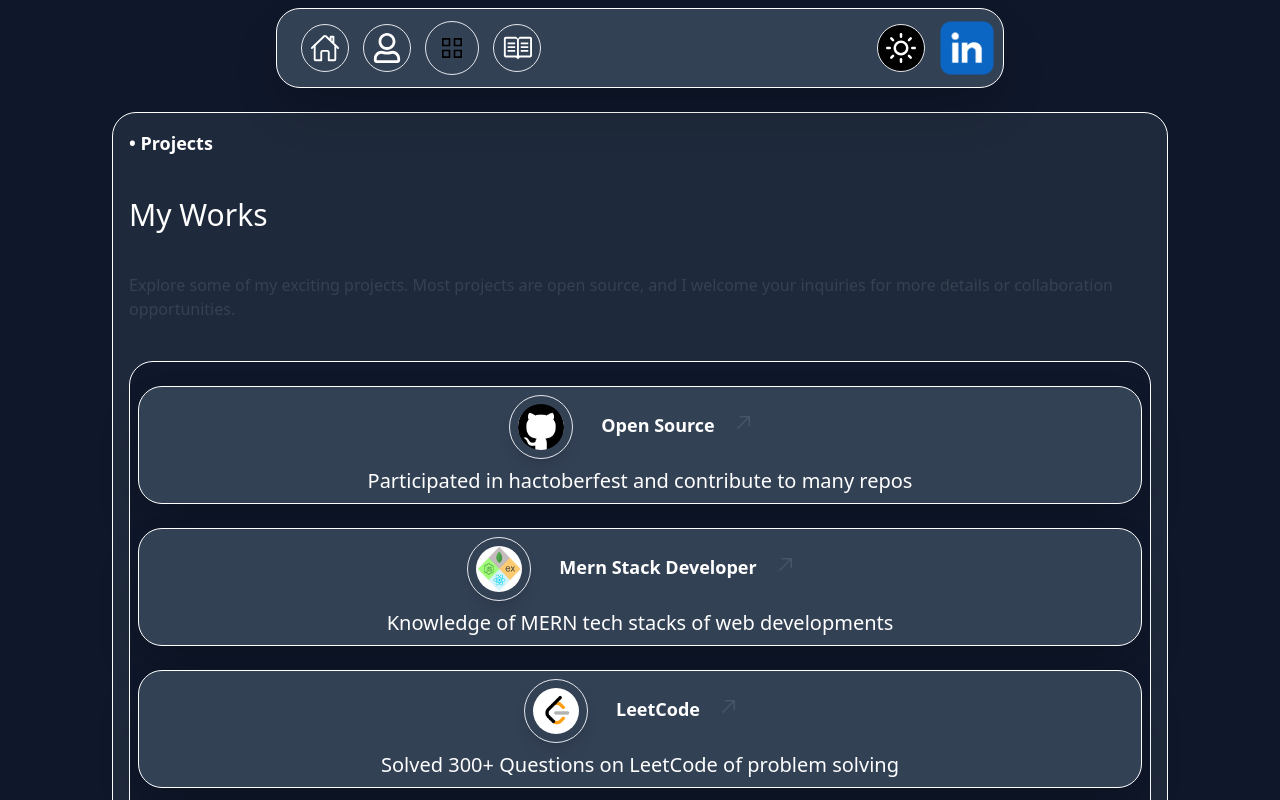
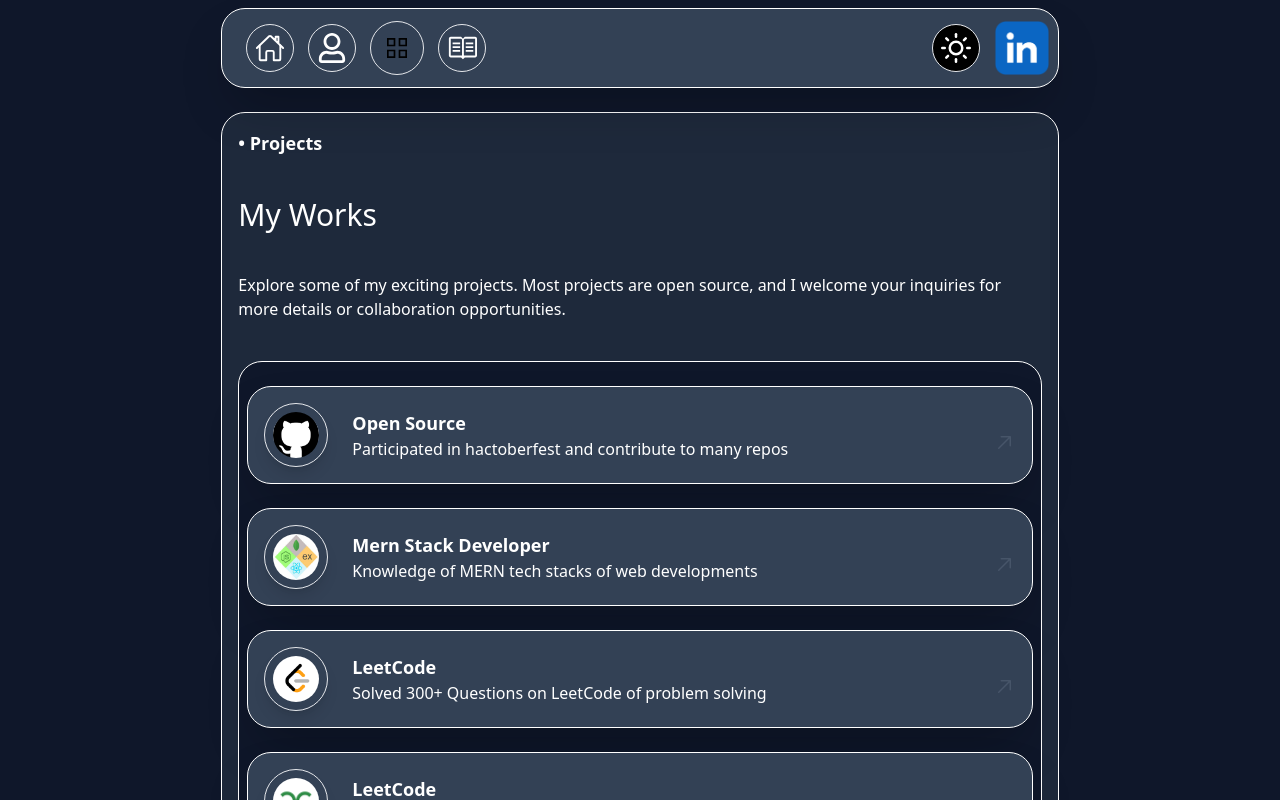
Before and after one commit to sachinGurjar17/Sachin_Singh, a React (Vite) app: page /Sachin_Singh/projects in a window 1280 px wide. Shown: the top 800 px of the page. Built offline with nearby package versions, Linux system fonts and the light colour scheme.

Commit message:
some more features

```diff
--- a/package.json
+++ b/package.json
@@ -19,7 +19,9 @@
     "react-dom": "^18.2.0",
     "react-icons": "^4.12.0",
     "react-router-dom": "^6.20.1",
-    "react-router-scroll-top": "^0.3.1"
+    "react-router-scroll-top": "^0.3.1",
+    "react-simple-typewriter": "^5.0.1",
+    "typewriter-effect": "^2.21.0"
   },
   "devDependencies": {
     "@types/react": "^18.2.37",
--- a/src/components/About.jsx
+++ b/src/components/About.jsx
@@ -3,8 +3,8 @@
 
 function About(){
     return (
-        <>
-            <div className=" bg-white flex flex-col  space-y-10 rounded-3xl mt-28  flex-wrap  mx-6  md:mx-28 sm:mx-18  pb-6  dark:dark:bg-slate-800 dark:text-white  dark:border-white dark:border dark:border-solid  text-md text-gray-700 font-medium p-4 shadow-2xl">
+        <div className="w-full lg:w-2/3">
+            <div className=" mx-2 bg-white flex flex-col  space-y-10 rounded-3xl mt-28  flex-wrap  pb-6  dark:dark:bg-slate-800 dark:text-white  dark:border-white dark:border dark:border-solid  text-md text-gray-700 font-medium p-4 shadow-2xl">
                 <p className="text-lg text-black font-semibold  dark:text-white">• About</p>
                 <h2 className="text-xl sm:text-4xl font-bold text-black dark:text-white">It's me, Sachin!</h2>
                 <p>I am a Software Developer at Oracle. Previously, I had interned at Oracle and before that at Newzera (a robo-journalism startup). The uniqueness comes from my work experience in a large tech company as well as in a startup. I graduated with a bachelor's degree in Computer Science and Engineering from the Indian Institute of Technology Ropar in May 2023. Along with my major, I have a specialization in Artificial Intelligence (AI).</p>
@@ -16,7 +16,7 @@
                 <p >I want to explore the world of entrepreneurship. I'm passionate about tech, education, linguistics, and social causes. At Oracle, I often take part in volunteering activities available to me. If you have any projects or opportunities in tech and education, feel free to reach out on LinkedIn or send me an email.</p>
                 <Footer/>
             </div>
-        </>
+        </div>
     )
 }
 
--- a/src/components/Blogs.jsx
+++ b/src/components/Blogs.jsx
@@ -3,8 +3,8 @@
 
 function Blogs(){
     return(
-        <>
-          <div className="bg-white flex flex-col space-y-10 rounded-3xl mt-28 mx-2  md:mx-28 sm:mx-18 p-2  dark:dark:bg-slate-800 dark:text-white  dark:border-white dark:border dark:border-solid  text-md text-gray-700 font-medium  ">
+        <div className="w-full lg:w-2/3">
+          <div className="bg-white flex flex-col space-y-10 rounded-3xl mt-28 mx-2 p-4  dark:dark:bg-slate-800 dark:text-white  dark:border-white dark:border dark:border-solid  text-md text-gray-700 font-medium  ">
             <p className="text-lg text-black font-semibold  dark:text-white">• Blogs</p>
             <p className='text-2xl sm:text-3xl font-medium p-2'>My Blogs</p>
             <p className="text-gray-500 text-lg ">I write my opinions, thoughts, and tutorials sometimes, read all of them here.</p>
@@ -15,7 +15,7 @@
             </div>
             <Footer/>
            </div>
-        </>
+        </div>
     )
 }
 
--- a/src/components/Fotter.jsx
+++ b/src/components/Fotter.jsx
@@ -10,7 +10,7 @@
       <div className='bg-slate-100 m-4 sm:m-6 rounded-3xl sm:p-8 p-4  dark:dark:bg-slate-900 dark:text-white  dark:border-white dark:border dark:border-solid'>
         <div className='flex flex-col justify-center items-center space-y-4  sm:flex sm:flex-row sm:justify-center sm:items-center '>
                 <p className='text-md sm:text-lg font-semibold'>• Follow me</p>
-                <ul className='flex space-x-4 justify-center sm:items-end sm:ml-auto text-md sm:text-lg'>
+                <ul className='flex space-x-4 justify-center sm:items-end sm:ml-auto text-2xl'>
                 <a href="https://www.linkedin.com/in/sachin-singh-b74601255" rel="noopener noreferrer"  target="_blank"><BsLinkedin/></a>
                 <a href="https://www.instagram.com/sachin_sg17" rel="noopener noreferrer"  target="_blank"><FaInstagram/></a>
                 <a href = "https://github.com/sachinGurjar17" rel="noopener noreferrer"  target="_blank"><FiGithub/></a>
--- a/src/components/InfoBox.jsx
+++ b/src/components/InfoBox.jsx
@@ -2,14 +2,15 @@
 function InfoBox({imageSrc , header , Info , siteLink}){
     return (
         <>
-          <a href={siteLink} className="bg-white flex flex-col justify-center items-center mt-6 p-2 rounded-3xl shadow-2xl  dark:dark:bg-slate-700 dark:text-white  dark:border-white dark:border dark:border-solid" target="_blank" rel="noopener noreferrer ">
-           <div className="mr-4  flex  flex-grow space-x-4">
-               <img src={imageSrc} alt="Logo" className="h-16 w-16 mr-3 rounded-full  border border-solid border-slategray p-2 shadow-lg"/>
-              <p className=" text-sm sm:text-lg font-large font-bold mb-4 mt-4">{header}</p>
-              <div className=" text-lg sm:text-2xl text-center text-slate-600 pt-4 items-end ml-auto"><GoArrowUpRight /></div>
+          <a href={siteLink} className="bg-white  mt-6 p-4 rounded-3xl shadow-2xl flex justify-center items-center dark:dark:bg-slate-700 dark:text-white  dark:border-white dark:border dark:border-solid" target="_blank" rel="noopener noreferrer ">
+            <div className="mr-4 flex  justify-center items-center  space-x-3">
+              <img src={imageSrc} alt="Logo" className="h-16 w-16 mr-3 rounded-full  border border-solid border-slategray p-2 shadow-lg"/>
+              <div className="flex flex-col">
+                <p className=" text-md sm:text-lg font-large font-bold ">{header}</p>
+                <p className="font-normal ">{Info}</p>
+              </div>
             </div>
-            <p className="text-{3px} sm:text-md sm:text-xl font-medium mt-2 ">{Info}</p>
-
+            <div className=" text-lg sm:text-2xl text-center text-slate-600 pt-4 items-end ml-auto"><GoArrowUpRight /></div>
           </a>
         </>
     )
--- a/src/components/Layout.jsx
+++ b/src/components/Layout.jsx
@@ -7,7 +7,7 @@
 
     return (
         <>
-          <div className='bg-blue-100  w-srceen flex flex-col h-secreen justify-center items-center overflow-x-hidden pb-6 dark:bg-slate-900 '>
+          <div className='bg-blue-200 w-srceen flex flex-col h-secreen justify-center items-center overflow-x-hidden pb-6 dark:bg-slate-900 '>
               <Navbar/>
               <ScrollRestoration/>
               <Outlet/>
--- a/src/components/Navbar.jsx
+++ b/src/components/Navbar.jsx
@@ -20,10 +20,10 @@
   },[themeMode])
 
     return(
-        <div className="fixed top-0 " >
-          <div className=" h-20 bg-white p-2  sm:px-18 flex  gap-3.5 sm:gap-80 mt-2 rounded-3xl  dark:dark:bg-slate-700 dark:text-white  dark:border-white dark:border dark:border-solid  shadow-2xl">
+        <div className="fixed top-0 w-full lg:w-2/3 " >
+          <div className="mx-2 h-20 bg-white p-2   sm:px-18 flex  mt-2 rounded-3xl  dark:dark:bg-slate-700 dark:text-white  dark:border-white dark:border dark:border-solid  shadow-2xl">
             <div className="flex items-center flex-grow p-4 gap-3.5 ">
-              <NavLink to="/Sachin_Singh/" className="flex-grow hover:text-gray-300 text-xl md:text-3xl rounded-full border p-2"><IoHomeOutline/></NavLink>
+              <NavLink to="/Sachin_Singh/" className=" hover:text-gray-300 text-xl md:text-3xl rounded-full border p-2"><IoHomeOutline/></NavLink>
               <NavLink to="/Sachin_Singh/about" className="hover:text-gray-300 text-xl md:text-3xl rounded-full  border p-2 "><FaRegUser/></NavLink>
               <NavLink to="/Sachin_Singh/projects" className="hover:text-gray-300 text-xl md:text-xl rounded-full  border p-2 sm:p-4 "><GrProjects/></NavLink>
               <NavLink to="/Sachin_Singh/blogs" className="hover:text-gray-300 text-xl md:text-3xl rounded-full  border p-2"><GoBook/></NavLink>
--- a/src/components/Projects.jsx
+++ b/src/components/Projects.jsx
@@ -2,11 +2,11 @@
 import Footer from "./Fotter"
 function Projects(){
     return(
-        <div>
-          <div className="bg-white flex flex-col space-y-10 rounded-3xl mt-28  mx-2  md:mx-28 sm:mx-18 p-4  dark:dark:bg-slate-800 dark:text-white  dark:border-white dark:border dark:border-solid  text-md text-gray-700 font-medium ">
+        <div className="w-full lg:w-2/3">
+          <div className="bg-white flex flex-col space-y-10 rounded-3xl mt-28 mx-2 p-4  dark:dark:bg-slate-800 dark:text-white  dark:border-white dark:border dark:border-solid  text-md text-gray-700 font-medium ">
                   <p className="text-lg text-black font-semibold  dark:text-white">• Projects</p>
                   <p className='text-2xl sm:text-3xl font-medium p'>My Works</p>
-                  <p className="text-gray-700 text-md ">Explore some of my exciting projects. Most projects are open source, and I welcome your inquiries for more details or collaboration opportunities.</p>
+                  <p className=" text-md ">Explore some of my exciting projects. Most projects are open source, and I welcome your inquiries for more details or collaboration opportunities.</p>
             <div className='bg-slate-100  rounded-3xl px-2 pb-2  dark:dark:bg-slate-900 dark:text-white  dark:border-white dark:border dark:border-solid'>
                   <InfoBox imageSrc={"./images/github.png"} siteLink={"https://github.com/sachinGurjar17"} header={"Open Source"} Info={"Participated in hactoberfest and contribute to many repos"}/>
                   <InfoBox imageSrc={"./images/mern.png"} siteLink={"#"} header={"Mern Stack Developer"} Info={"Knowledge of MERN tech stacks of web developments"}/>
```
Also changed, not shown: src/components/Home.jsx (+23 -10 lines), 1 other file (tests, documents, lock files or other folders).
